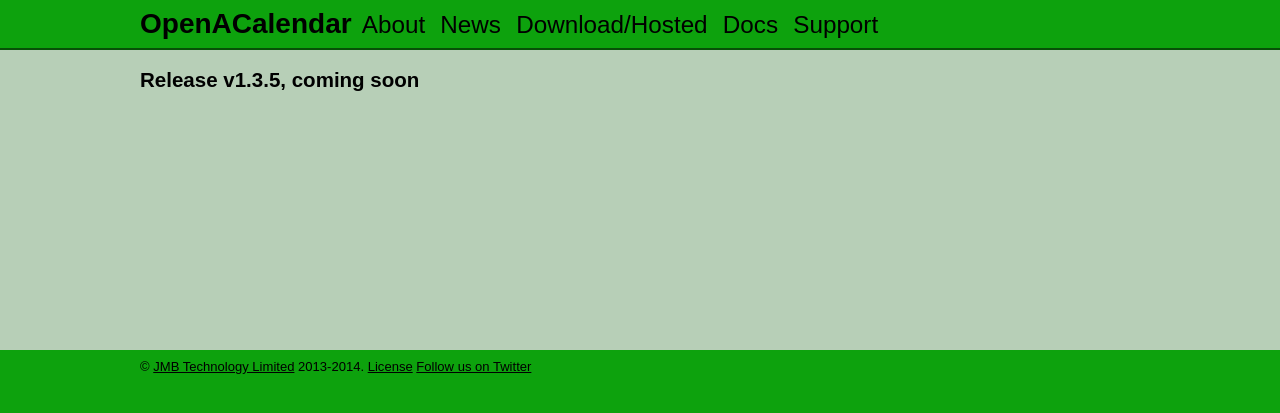
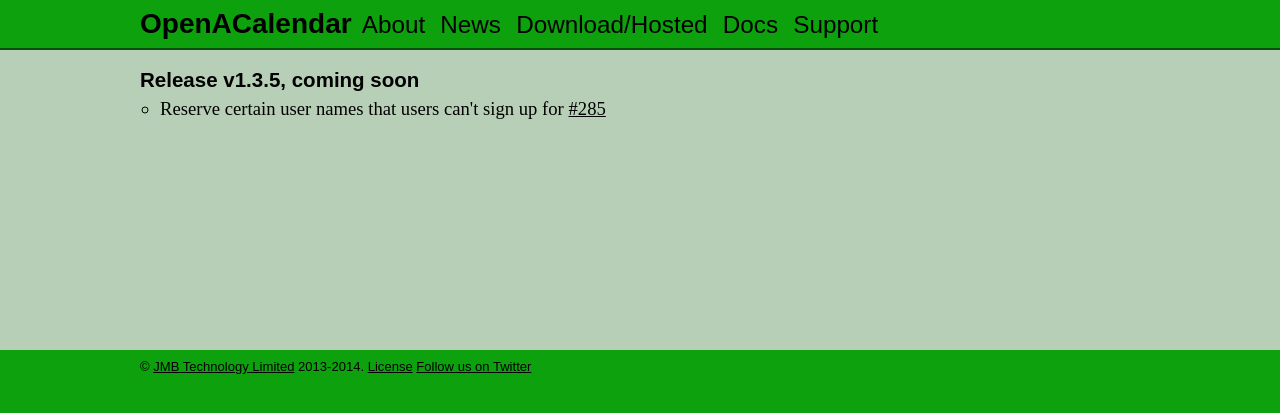
Before and after one commit to OpenACalendar/openacalendar.github.io, a Jekyll site: the page built from release/1.3.5.html, in a window 1280 px wide. Shown: the top 413 px of the page. Built offline with Jekyll 4.4.1, drawn with Linux system fonts in a browser that asks for light colours; Markdown is read by kramdown in place of the engine named in the settings; comment, search, counter and statistics services are not loaded.

Commit message:
New feature https://github.com/OpenACalendar/OpenACalendar-Web-Core/issues/285

```diff
--- a/release/1.3.5.html
+++ b/release/1.3.5.html
@@ -8,4 +8,5 @@ title: Release v1.3.5
 <!-- p><a href="https://github.com/OpenACalendar/OpenACalendar-Web-Core/releases/tag/v1.3.5">Download</a></p -->
 
 <ul class="normallist">
+	<li>Reserve certain user names that users can't sign up for <a href="https://github.com/OpenACalendar/OpenACalendar-Web-Core/issues/285">#285</a></li>
 </ul>
```
